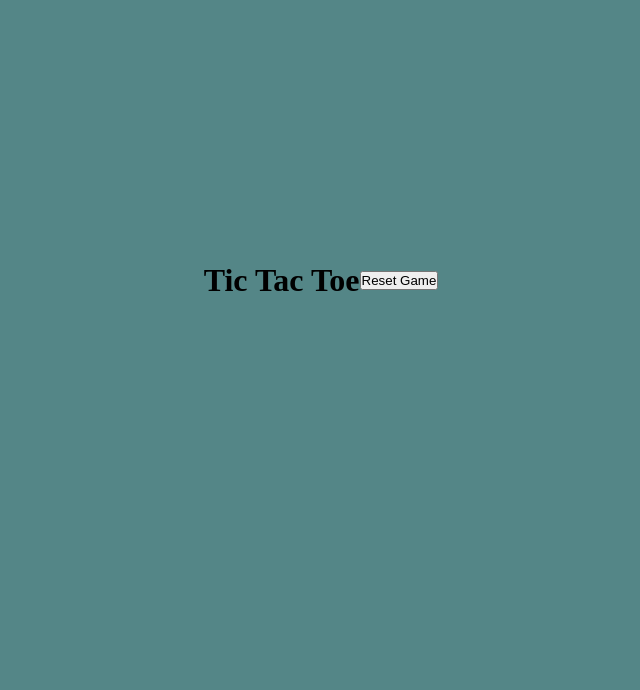
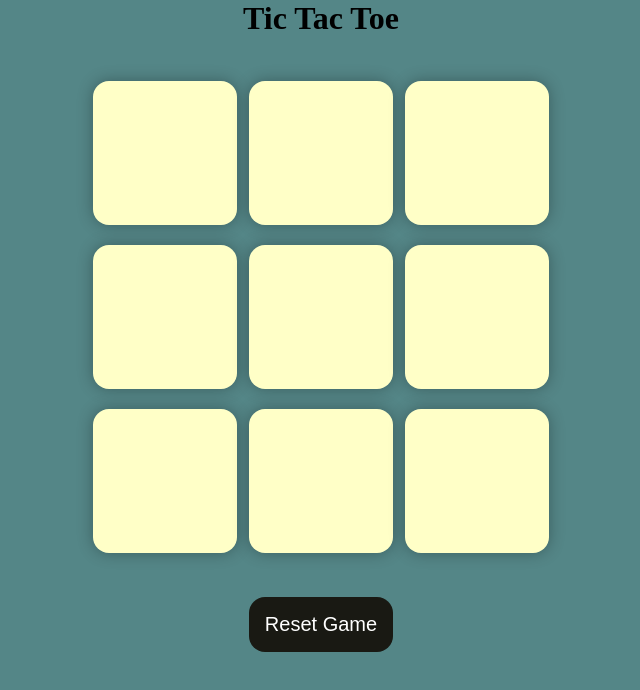
Before and after one commit to Abhijeet0848/My-project, a plain HTML site: page index.html in a window 1280 px wide. Shown: the whole page, without its empty margins (319-959 px from the left). Drawn offline with Linux system fonts and the light colour scheme.

Commit message:
Update index.html

```diff
--- a/index.html
+++ b/index.html
@@ -1,28 +1,33 @@
 <!DOCTYPE html>
 <html lang="en">
   <head>
-    <meta charset="UTF-8">
-    <meta name="viewport" content="width=device-width, initial-scale=1.0">
-    <title>Tic Tac Toe</title>
-    <link rel="stylesheet" href="project1.css">
+    <meta charset="UTF-8" />
+    <meta name="viewport" content="width=device-width, initial-scale=1.0" />
+    <title>Tic-Tac-Toe Game</title>
+    <link rel="stylesheet" href="project1.css" />
   </head>
   <body>
+    <div class="msg-container hide">
+      <p id="msg">Winner</p>
+      <button id="new-btn">New Game</button>
+    </div>
+    <main>
+      <h1>Tic Tac Toe</h1>
       <div class="container">
-        <h1>Tic Tac Toe</h1>
-        <div class="board" id="board">
-            <div class="cell" data-index="0"></div>
-            <div class="cell" data-index="1"></div>
-            <div class="cell" data-index="2"></div>
-            <div class="cell" data-index="3"></div>
-            <div class="cell" data-index="4"></div>
-            <div class="cell" data-index="5"></div>
-            <div class="cell" data-index="6"></div>
-            <div class="cell" data-index="7"></div>
-            <div class="cell" data-index="8"></div>
+        <div class="game">
+          <button class="box"></button>
+          <button class="box"></button>
+          <button class="box"></button>
+          <button class="box"></button>
+          <button class="box"></button>
+          <button class="box"></button>
+          <button class="box"></button>
+          <button class="box"></button>
+          <button class="box"></button>
         </div>
-        <button id="resetButton">Reset Game</button>
-        <p id="status"></p>
       </div>
+      <button id="reset-btn">Reset Game</button>
+    </main>
     <script src="project1.js"></script>
   </body>
 </html>
```
Lines whose indentation alone changed are shown as unchanged.
